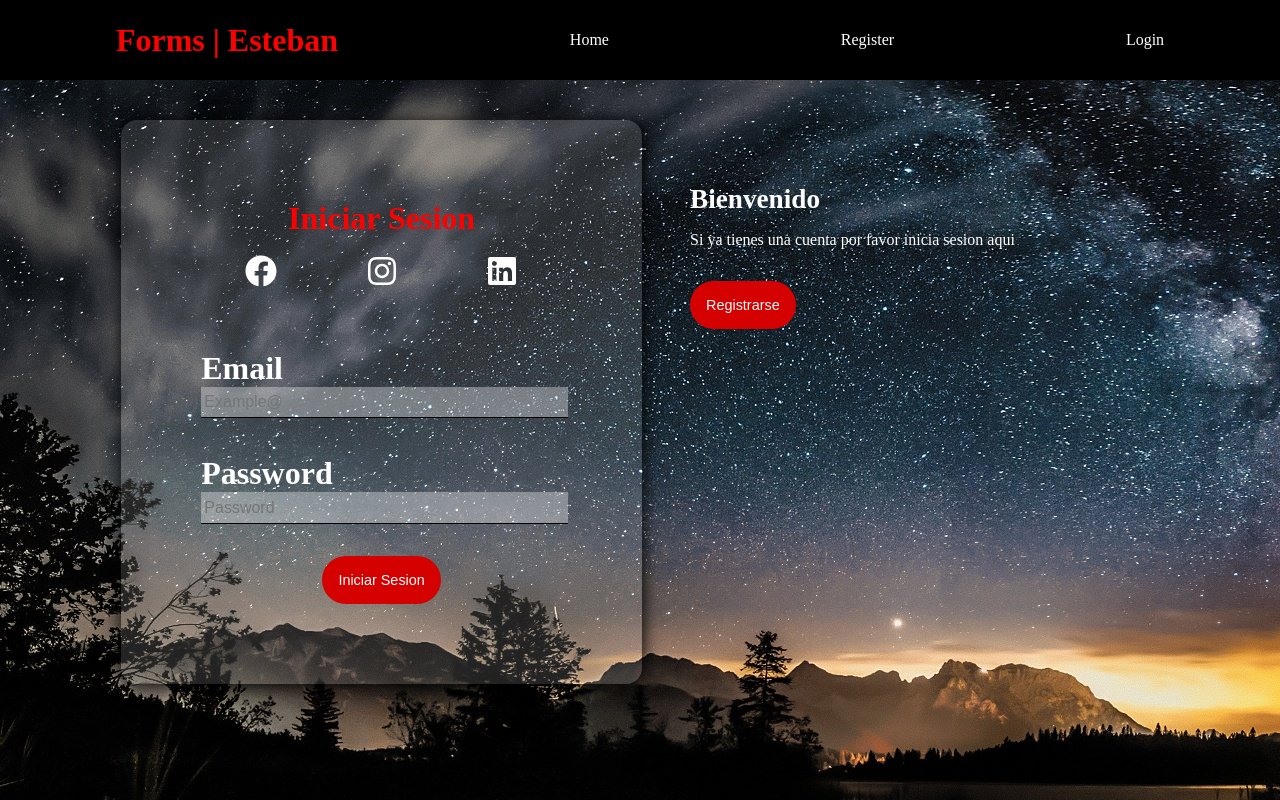
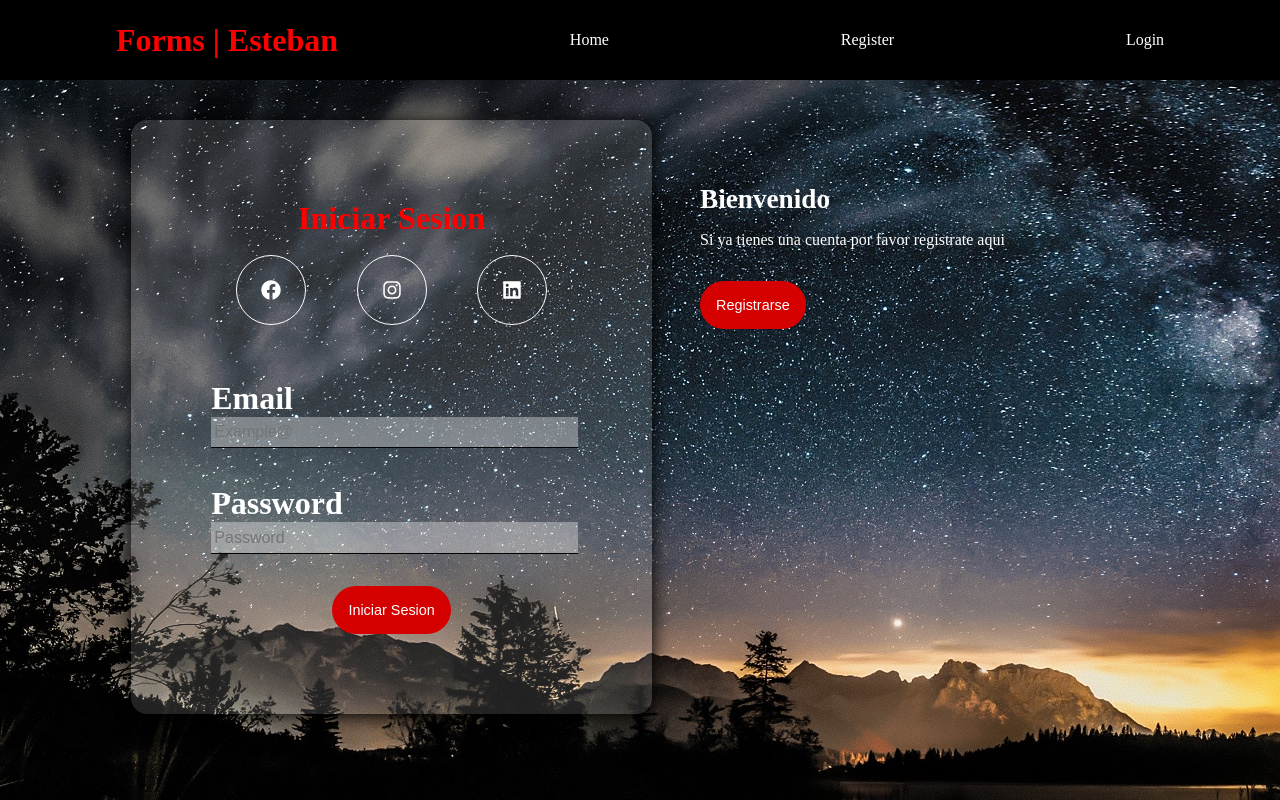
Before and after one commit to EstebanUO/register-React, a React (Create React App) app: page /login in a window 1280 px wide. Built offline with nearby package versions, Linux system fonts and the light colour scheme.

Commit message:
Se editaron los iconos

```diff
--- a/src/components/Pages/Login/Login.jsx
+++ b/src/components/Pages/Login/Login.jsx
@@ -38,8 +38,8 @@ export const Login = () => {
             <div className="welcome-back">
                   <div className="message">
                     <h2>Bienvenido</h2>
-                    <p>Si ya tienes una cuenta por favor inicia sesion aqui</p>
-                    <Link to="/register">
+                    <p>Si ya tienes una cuenta por favor registrate aqui</p>
+                    <Link to="/register" className="aaa">
                       <button className="signUpBtn">Registrarse</button>
                     </Link>
                   </div>
--- a/src/index.css
+++ b/src/index.css
@@ -88,6 +88,24 @@ h1{
   background-color: #620404;
 }
 
+.border-icon {
+  height: 20px;
+  width: 20px;
+  display: flex;
+  align-items: center;
+  justify-content: center;
+  padding: 1.5rem;
+  border: solid thin white;
+  border-radius: 50%;
+  font-size: 1.5rem;
+  transition: all .3s ease-in;
+}
+
+.border-icon:hover {
+  background-color: #620404;
+  cursor: pointer;
+}
+
 .labelsReg{
   font-weight: bold;
 }
```
